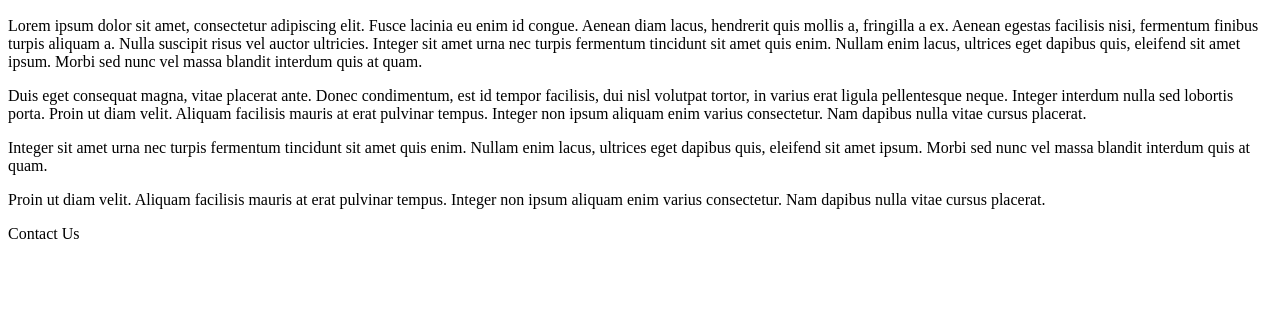
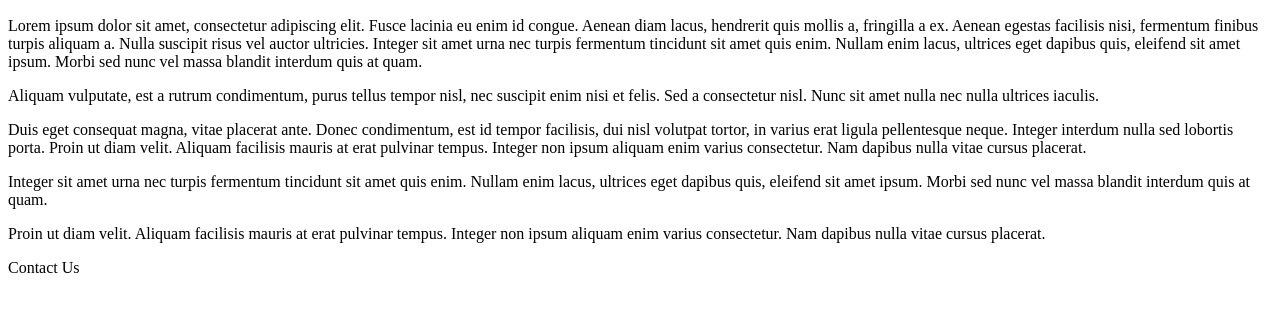
Before and after one commit to Danish-Ehsan/git-test, a plain HTML site: page index.html in a window 1280 px wide. Shown: the part 136-448 px from the top of the page. Drawn offline with Linux system fonts and the light colour scheme.

Commit message:
Added a new second paragraph

```diff
--- a/index.html
+++ b/index.html
@@ -10,6 +10,7 @@
         <h2>Experimenting with branching</h2>
 
         <p>Lorem ipsum dolor sit amet, consectetur adipiscing elit. Fusce lacinia eu enim id congue. Aenean diam lacus, hendrerit quis mollis a, fringilla a ex. Aenean egestas facilisis nisi, fermentum finibus turpis aliquam a. Nulla suscipit risus vel auctor ultricies. Integer sit amet urna nec turpis fermentum tincidunt sit amet quis enim. Nullam enim lacus, ultrices eget dapibus quis, eleifend sit amet ipsum. Morbi sed nunc vel massa blandit interdum quis at quam.</p>
+        <p>Aliquam vulputate, est a rutrum condimentum, purus tellus tempor nisl, nec suscipit enim nisi et felis. Sed a consectetur nisl. Nunc sit amet nulla nec nulla ultrices iaculis.</p>
         <p>Duis eget consequat magna, vitae placerat ante. Donec condimentum, est id tempor facilisis, dui nisl volutpat tortor, in varius erat ligula pellentesque neque. Integer interdum nulla sed lobortis porta. Proin ut diam velit. Aliquam facilisis mauris at erat pulvinar tempus. Integer non ipsum aliquam enim varius consectetur. Nam dapibus nulla vitae cursus placerat.</p>
         <p>Integer sit amet urna nec turpis fermentum tincidunt sit amet quis enim. Nullam enim lacus, ultrices eget dapibus quis, eleifend sit amet ipsum. Morbi sed nunc vel massa blandit interdum quis at quam.</p>
         <p>Proin ut diam velit. Aliquam facilisis mauris at erat pulvinar tempus. Integer non ipsum aliquam enim varius consectetur. Nam dapibus nulla vitae cursus placerat.</p>
```
